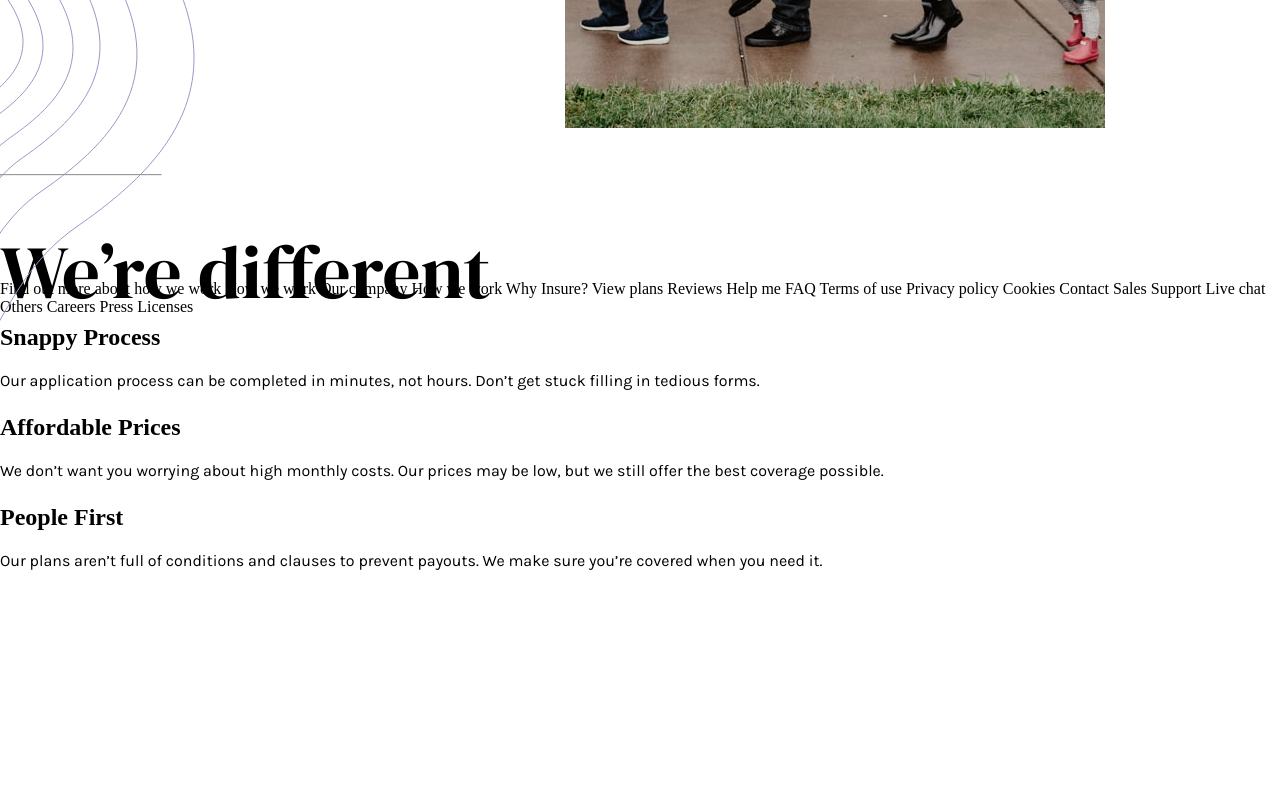
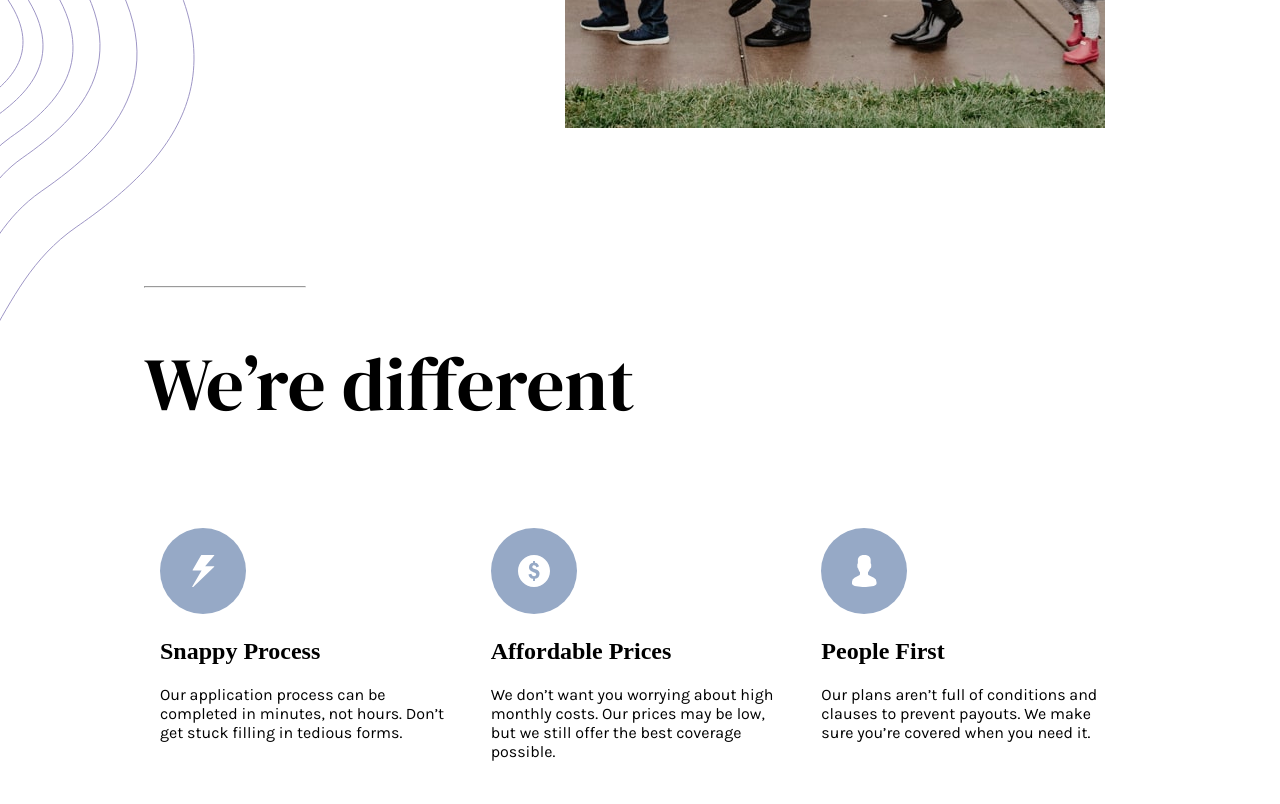
Before and after one commit to basktballer/insure, a plain HTML site: page index.html in a window 1280 px wide. Shown: the part 720-1524 px from the top of the page. Before the commit the page ends 1492 px from the top, so only its background shows below. Drawn offline with Linux system fonts and the light colour scheme.

Commit message:
started differences section

```diff
--- a/css/style.css
+++ b/css/style.css
@@ -48,6 +48,17 @@ p {
   color: black;
   margin: 0.5rem;
   padding: 0.7rem 0.1rem;
+}
+
+.differences-flex {
+  display:flex;
+  flex-direction:row;
+  justify-content: center;
+}
+
+.differences-item {
+  margin: 7rem 1rem 1rem;
+  width: 400px;
 }
 
 #family-image-desktop {
@@ -108,11 +119,15 @@ p {
 
 .other {
   position:absolute;
-  top: 1000px;
+  top: 2000px;
 }
 
 #sub-textarea {
   margin: 10rem 0;
+    height: 450px;
+    color: black;
+    padding: 7rem 9rem;
+    position:relative;
 }
 
 .text-block {
--- a/index.html
+++ b/index.html
@@ -66,6 +66,13 @@
 
         </div>
 
+        <div class="differences-flex">
+
+
+          <div class="differences-item">
+
+            <img class="differences-icon" src="./images/icon-snappy-process.svg" alt="snappy process icon">
+
             <h2>
               Snappy Process
             </h2>
@@ -74,6 +81,12 @@
               Our application process can be completed in minutes, not hours. Don’t get
               stuck filling in tedious forms.
             </p>
+          </div>
+
+
+          <div class="differences-item">
+
+            <img class="differences-icon" src="./images/icon-affordable-prices.svg" alt="affordable prices icon">
 
             <h2>
               Affordable Prices
@@ -83,6 +96,11 @@
               We don’t want you worrying about high monthly costs. Our prices may be low,
               but we still offer the best coverage possible.
             </p>
+          </div>
+
+          <div class="differences-item">
+
+            <img class="differences-icon" src="./images/icon-people-first.svg" alt="people first icon">
 
             <h2>
               People First
@@ -92,6 +110,8 @@
               Our plans aren’t full of conditions and clauses to prevent payouts. We make
               sure you’re covered when you need it.
             </p>
+          </div>
+        </div>
 
           <br>
 
```
Lines whose indentation alone changed are shown as unchanged.
